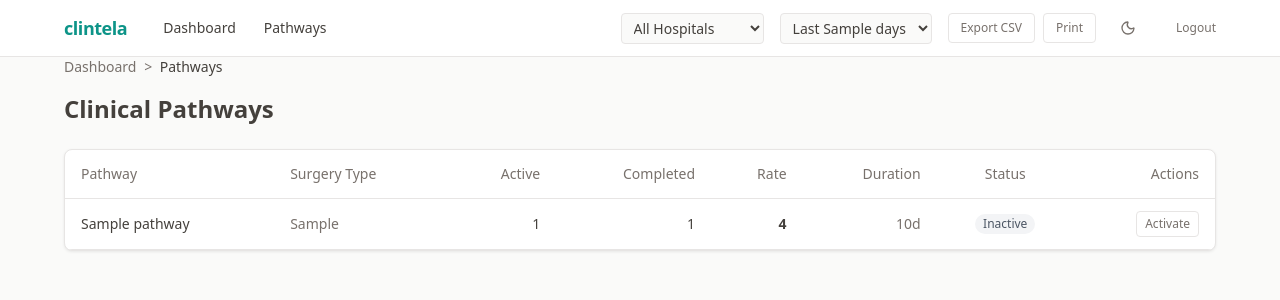
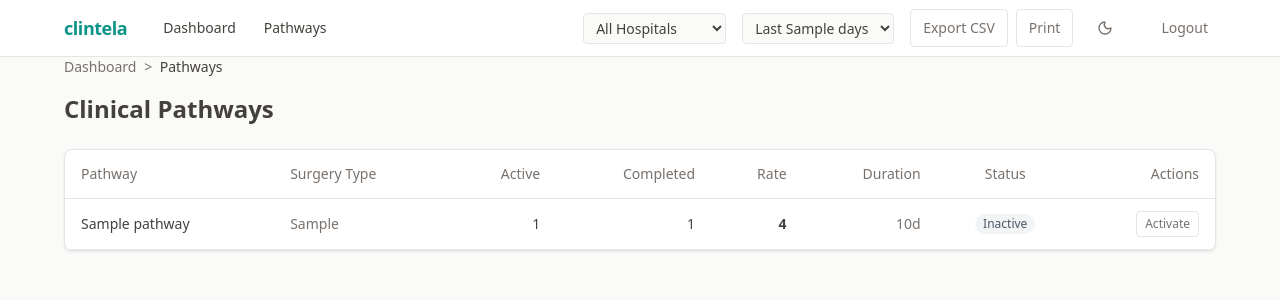
Before and after one commit to mjacksonw/clintela-proto, a Django app: template templates/administrators/pathways.html in a window 1280 px wide. Shown: the top 300 px of the page. Run offline with Django 5.2, Linux system fonts and the light colour scheme; the template is opened without the code that fills it: most values are stand-ins (such as "Sample title", 1, 10 or a date in 2020); some libraries are stand-ins or nearby versions; some web fonts are replaced.

Commit message:
style(design): FINDING-002+003+004 — increase header button and nav link touch targets

```diff
--- a/templates/base_admin.html
+++ b/templates/base_admin.html
@@ -170,12 +170,12 @@
                 <span class="text-lg font-bold tracking-tight" style="color: #0D9488;">clintela</span>
                 <nav role="navigation" class="flex gap-1">
                     <a href="{% url 'administrators:dashboard' %}"
-                       class="px-3 py-1.5 rounded-md text-sm font-medium {% if request.resolver_match.url_name == 'dashboard' %}bg-teal-50 text-teal-700{% else %}hover:bg-gray-100{% endif %}"
+                       class="px-3 py-2 rounded-md text-sm font-medium {% if request.resolver_match.url_name == 'dashboard' %}bg-teal-50 text-teal-700{% else %}hover:bg-gray-100{% endif %}"
                        {% if request.resolver_match.url_name == 'dashboard' %}style="background-color: rgba(13,148,136,0.1); color: #0D9488;"{% endif %}>
                         Dashboard
                     </a>
                     <a href="{% url 'administrators:pathway_list' %}"
-                       class="px-3 py-1.5 rounded-md text-sm font-medium {% if 'pathway' in request.resolver_match.url_name %}bg-teal-50 text-teal-700{% endif %}"
+                       class="px-3 py-2 rounded-md text-sm font-medium {% if 'pathway' in request.resolver_match.url_name %}bg-teal-50 text-teal-700{% endif %}"
                        {% if 'pathway' in request.resolver_match.url_name %}style="background-color: rgba(13,148,136,0.1); color: #0D9488;"{% endif %}>
                         Pathways
                     </a>
@@ -209,12 +209,12 @@
                 <!-- Export -->
                 <div class="flex gap-2">
                     <a :href="'/admin-dashboard/export/csv/?days=' + daysFilter + (hospitalFilter ? '&hospital=' + hospitalFilter : '')"
-                       class="text-xs px-3 py-1.5 rounded border font-medium"
+                       class="text-sm px-3 py-2 rounded border font-medium"
                        style="border-color: var(--color-border); color: var(--color-text-secondary);">
                         Export CSV
                     </a>
                     <button onclick="window.print()"
-                            class="text-xs px-3 py-1.5 rounded border font-medium"
+                            class="text-sm px-3 py-2 rounded border font-medium"
                             style="border-color: var(--color-border); color: var(--color-text-secondary);">
                         Print
                     </button>
@@ -230,7 +230,7 @@
 
                 <!-- User -->
                 <span class="text-sm" style="color: var(--color-text-secondary);">{{ request.user.get_full_name|default:request.user.username }}</span>
-                <a href="{% url 'administrators:logout' %}" class="text-xs" style="color: var(--color-text-secondary);">Logout</a>
+                <a href="{% url 'administrators:logout' %}" class="text-sm px-2 py-1 rounded hover:bg-gray-100" style="color: var(--color-text-secondary);">Logout</a>
             </div>
         </div>
     </header>
```
